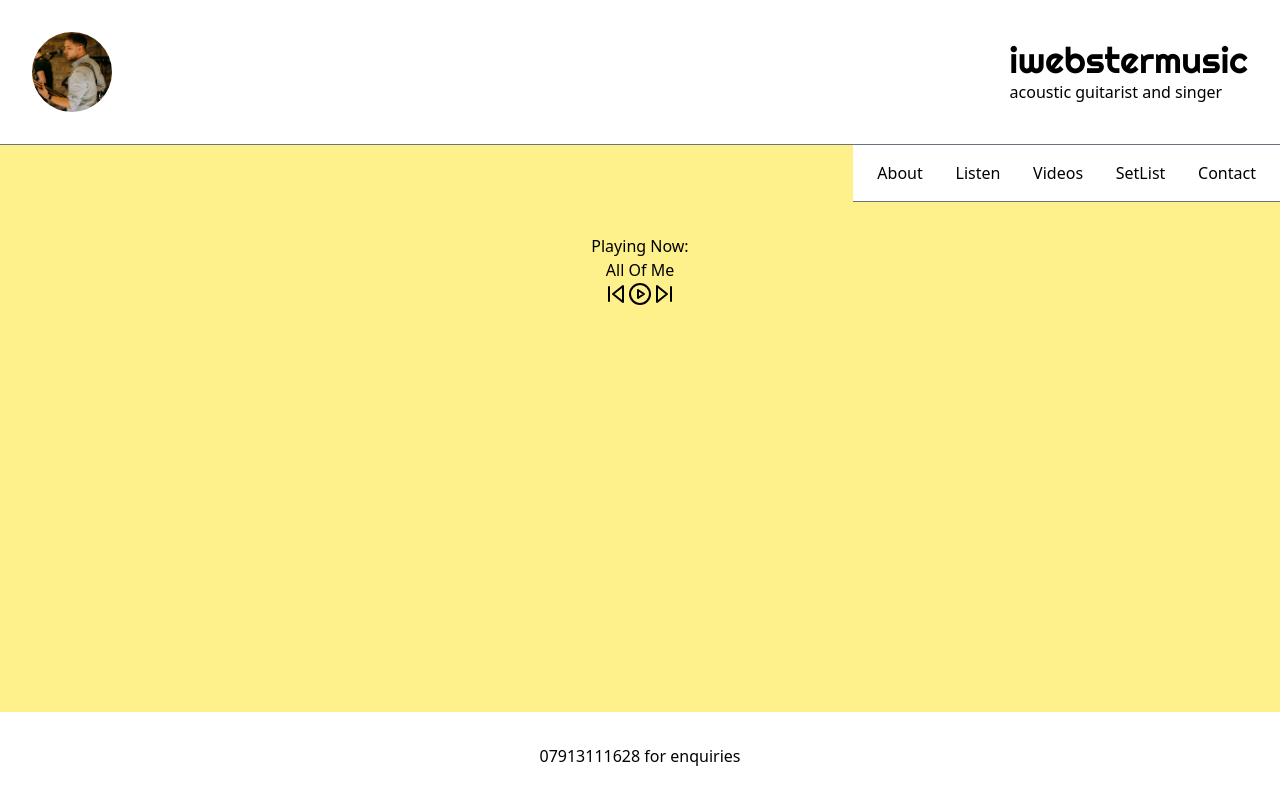
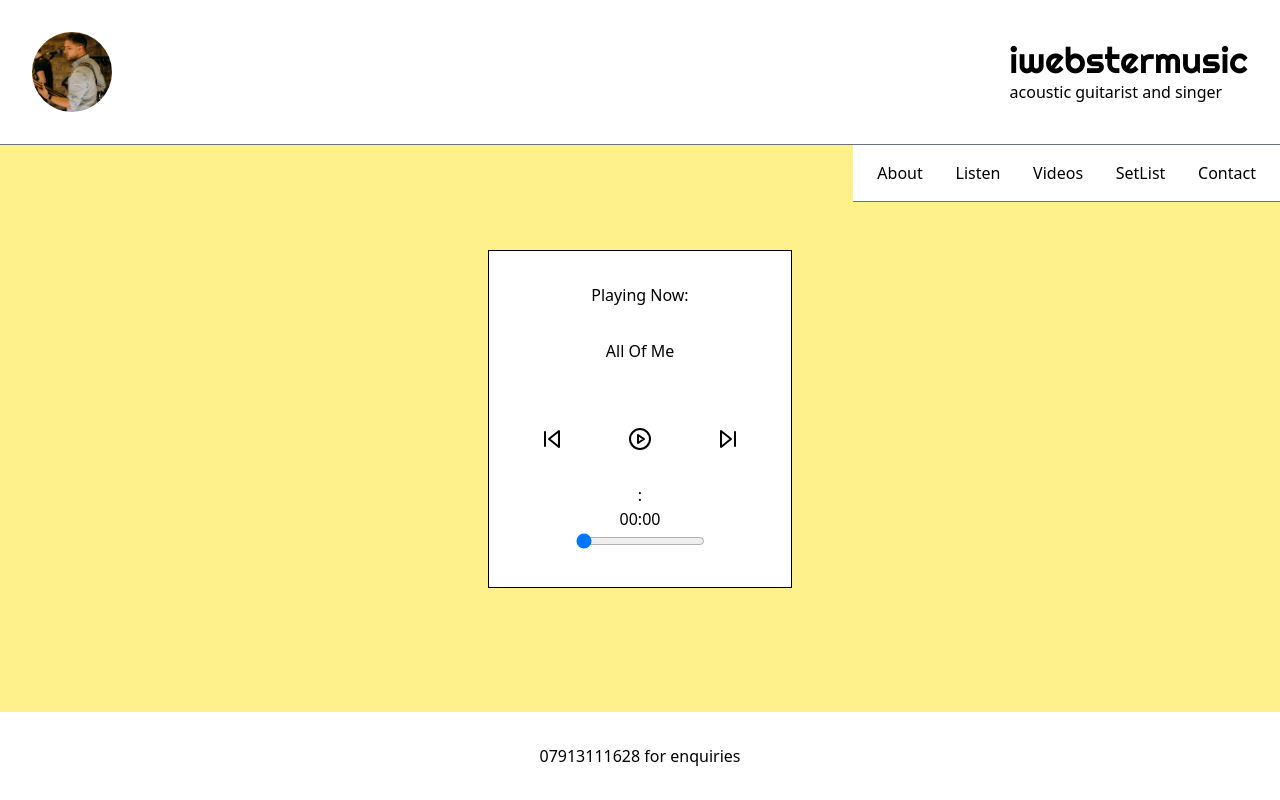
Before and after one commit to iwebsteraudio/iwebstermusic, a React (Vite) app: page /listen in a window 1280 px wide. Built offline with nearby package versions, Linux system fonts and the light colour scheme; no server answers.

Commit message:
adds logic for skip buttons and a timeline bar

```diff
--- a/src/Components/Listen.jsx
+++ b/src/Components/Listen.jsx
@@ -1,20 +1,66 @@
-import {
-  PlayIcon,
-  StopCircle,
-  SkipBack,
-  SkipForward,
-  PlayCircle,
-  PauseIcon,
-} from "lucide-react";
-import React from "react";
-import { useState } from "react";
+import { PlayCircle, SkipBack, SkipForward, PauseIcon } from "lucide-react";
+import React, { useState, useEffect } from "react";
 import useSound from "use-sound";
-import AllOfMe from "../../sounds/songs/AllOfMe.wav";
 
+const songs = [
+  { title: "All Of Me", path: "../../sounds/songs/AllOfMe.wav" },
+  { title: "Big Sur", path: "../../sounds/songs/BigSur.wav" },
+  {
+    title: "Bridge Over Troubled Water",
+    path: "../../sounds/songs/BridgeOverTroubledWater.wav",
+  },
+];
 const Listen = () => {
   const [isPlaying, setIsPlaying] = useState(false);
+  const [trackIndex, setTrackIndex] = useState(0);
+  const [currTime, setCurrTime] = useState({
+    min: "",
+    sec: "",
+  });
 
-  const [play, { pause, duration, sound }] = useSound(AllOfMe);
+  const [seconds, setSeconds] = useState();
+  const [play, { pause, stop, duration, sound }] = useSound(
+    songs[trackIndex].path,
+    {
+      onend: () => {
+        setIsPlaying(false);
+      },
+    }
+  );
+
+  const formatTime = (num) => String(num).padStart(2, "0");
+  const sec = duration / 1000;
+  const min = Math.floor(sec / 60);
+  const secRemain = Math.floor(sec % 60);
+  const time = {
+    min: formatTime(min),
+    sec: formatTime(secRemain),
+  };
+
+  useEffect(() => {
+    if (sound) {
+      stop();
+      setIsPlaying(false);
+    }
+  }, [trackIndex, play, stop]);
+
+
+
+  useEffect(() => {
+    const interval = setInterval(() => {
+      if (sound) {
+        setSeconds(sound.seek([]));
+        const min = Math.floor(sound.seek([]) / 60);
+        const sec = Math.floor(sound.seek([]) % 60);
+        setCurrTime({
+          min: formatTime(min),
+          sec: formatTime(sec),
+        });
+      }
+    }, 1000);
+    return () => clearInterval(interval);
+  }, [sound]);
+
   const playingButton = () => {
     if (isPlaying) {
       pause();
@@ -24,29 +70,63 @@ const Listen = () => {
       setIsPlaying(true);
     }
   };
+  const nextTrack = () => {
+    pause();
+    setIsPlaying(false);
+    setTrackIndex((prevIndex) => (prevIndex + 1) % songs.length);
+    play();
+    setIsPlaying(true);
+  };
+
+  const prevTrack = () => {
+    pause();
+    setIsPlaying(false);
+    setTrackIndex((prevIndex) => (prevIndex - 1 + songs.length) % songs.length);
+  };
 
   return (
-    <div className="component rounded">
-      <h2>Playing Now:</h2>
+
+      <div className="component rounded-10px bg-white w-1/4 max-w-600px m-4 mx-auto pb-8 border border-black">
+        <h2 className="p-8">Playing Now:</h2>
         <div>
-        <h3 className="title">All Of Me</h3>
+          <h3 className="title pb-8">{songs[trackIndex].title}</h3>
         </div>
-      <button className="playButton">
+        <button className="playButton p-8" onClick={prevTrack}>
           <SkipBack />
         </button>
         {!isPlaying ? (
-        <button className="playButton" onClick={playingButton}>
+          <button className="playButton p-8" onClick={playingButton}>
             <PlayCircle />
           </button>
         ) : (
-        <button className="playButton" onClick={playingButton}>
+          <button className="playButton p-8" onClick={playingButton}>
             <PauseIcon />
           </button>
         )}
-      <button className="playButton">
+        <button className="playButton p-8" onClick={nextTrack}>
           <SkipForward />
         </button>
+        <div className="time">
+          <p>
+            {currTime.min}:{currTime.sec}
+          </p>
+          <p>
+            {time.min}:{time.sec}
+          </p>
         </div>
+        <input
+          type="range"
+          min="0"
+          max={duration / 1000}
+          default="0"
+          value={seconds}
+          className="timeline"
+          onChange={(e) => {
+            sound.seek([e.target.value]);
+          }}
+        />
+      </div>
+
   );
 };
 
```
Lines whose indentation alone changed are shown as unchanged.
